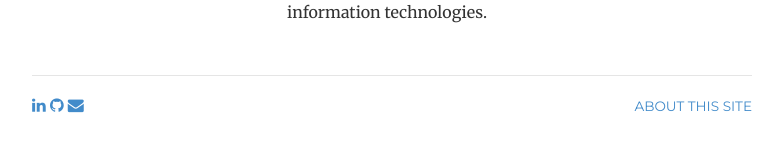
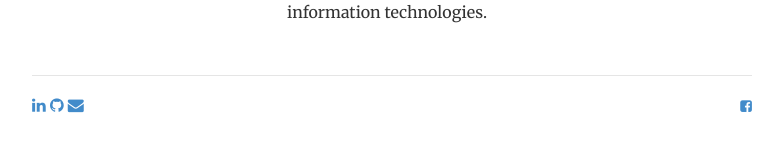
Before and after one commit to flying3615/flying3615.github.io, a Jekyll site: the page built from about/index.html, in a window 1280 px wide. Shown: the part 380-532 px from the top of the page, without its empty margins (248-1031 px from the left). Built offline with Jekyll 4.4.1, drawn with Linux system fonts in a browser that asks for light colours.

Commit message:
facebook

```diff
--- a/_includes/footer.html
+++ b/_includes/footer.html
@@ -8,7 +8,9 @@
 		</p>
 	</div>
 	<div class="col-sm-4">
-	<p class="pull-right"><small><a href="/about" title="About this site">About this site</a></small></p>
+	<p class="pull-right">
+		<small><a href="https://www.facebook.com/yufei.liu.1023"><i class="fa fa-facebook-square" aria-hidden="true"></i></a></small>
+	</p>
 	</div>
 	</div>
 </div> <!-- /footer -->
```
